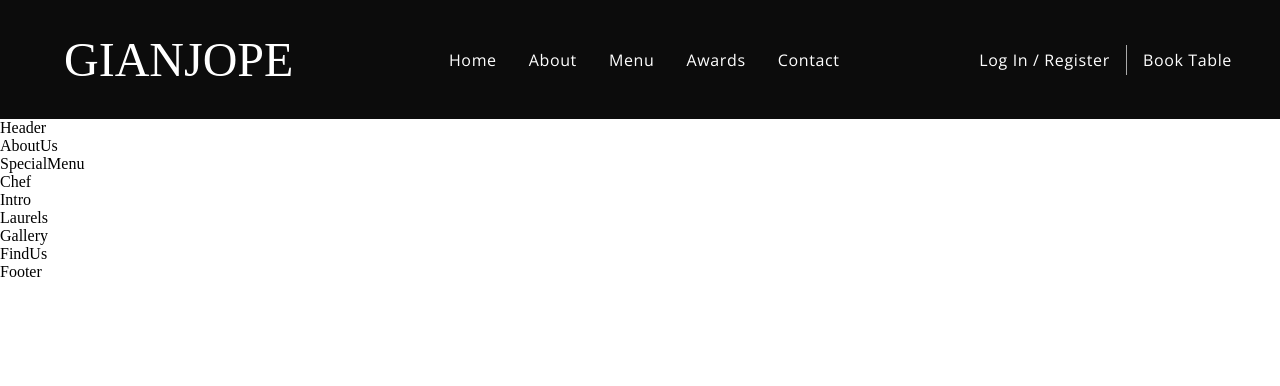
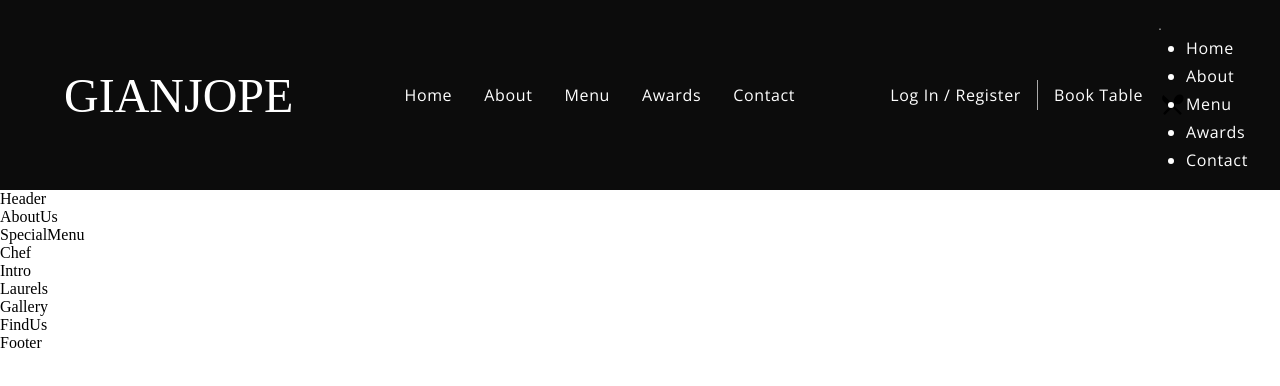
Before and after one commit to guigianjope/react-restaurant, a React (Create React App) app: page / in a window 1280 px wide. Shown: the top 386 px of the page. Built offline with nearby package versions, Linux system fonts and the light colour scheme; a web font is replaced by a local one.

Commit message:
responsive menu

```diff
--- a/package.json
+++ b/package.json
@@ -3,6 +3,7 @@
   "version": "0.1.0",
   "private": true,
   "dependencies": {
+    "@react-icons/all-files": "^4.1.0",
     "@testing-library/jest-dom": "^5.16.2",
     "@testing-library/react": "^12.1.2",
     "@testing-library/user-event": "^13.5.0",
--- a/src/components/Navbar/Navbar.jsx
+++ b/src/components/Navbar/Navbar.jsx
@@ -1,8 +1,7 @@
 import React from 'react';
-import { GiHamburguer } from 'react-icons/gi';
+import { GiHamburgerMenu } from 'react-icons/gi';
 import { MdOutlineRestaurantMenu } from 'react-icons/md';
-
-import images from '../../constants/images';
+import imagSes from '../../constants/images';
 import './Navbar.css';
 
 const Navbar = () => (
@@ -22,6 +21,24 @@ const Navbar = () => (
       <div/>
       <a href='/' className='p__opensans'>Book Table</a>
     </div>
+    <div className='app__navbar-smallscreen'>
+      <GiHamburgerMenu color="#fff" fontSize={2} onClick={() => {}}/>
+        <div className='app__navbar-smallscren_overlay flex__center slide-bottom'>
+          <MdOutlineRestaurantMenu fontSize={27} className="overlay__close" onClick={() => {}}/>
+            <ul className='app__navbar-smallscren-links'>
+              <li className='p__opensans'><a href='#home'>Home</a></li>
+              <li className='p__opensans'><a href='#about'>About</a></li>
+              <li className='p__opensans'><a href='#menu'>Menu</a></li>
+              <li className='p__opensans'><a href='#awards'>Awards</a></li>
+              <li className='p__opensans'><a href='#contact'>Contact</a></li>
+            </ul>
+        </div>
+
+
+
+
+
+    </div>
   </nav>
 );
 
```
Also changed, not shown: 1 other file (tests, documents, lock files or other folders).
